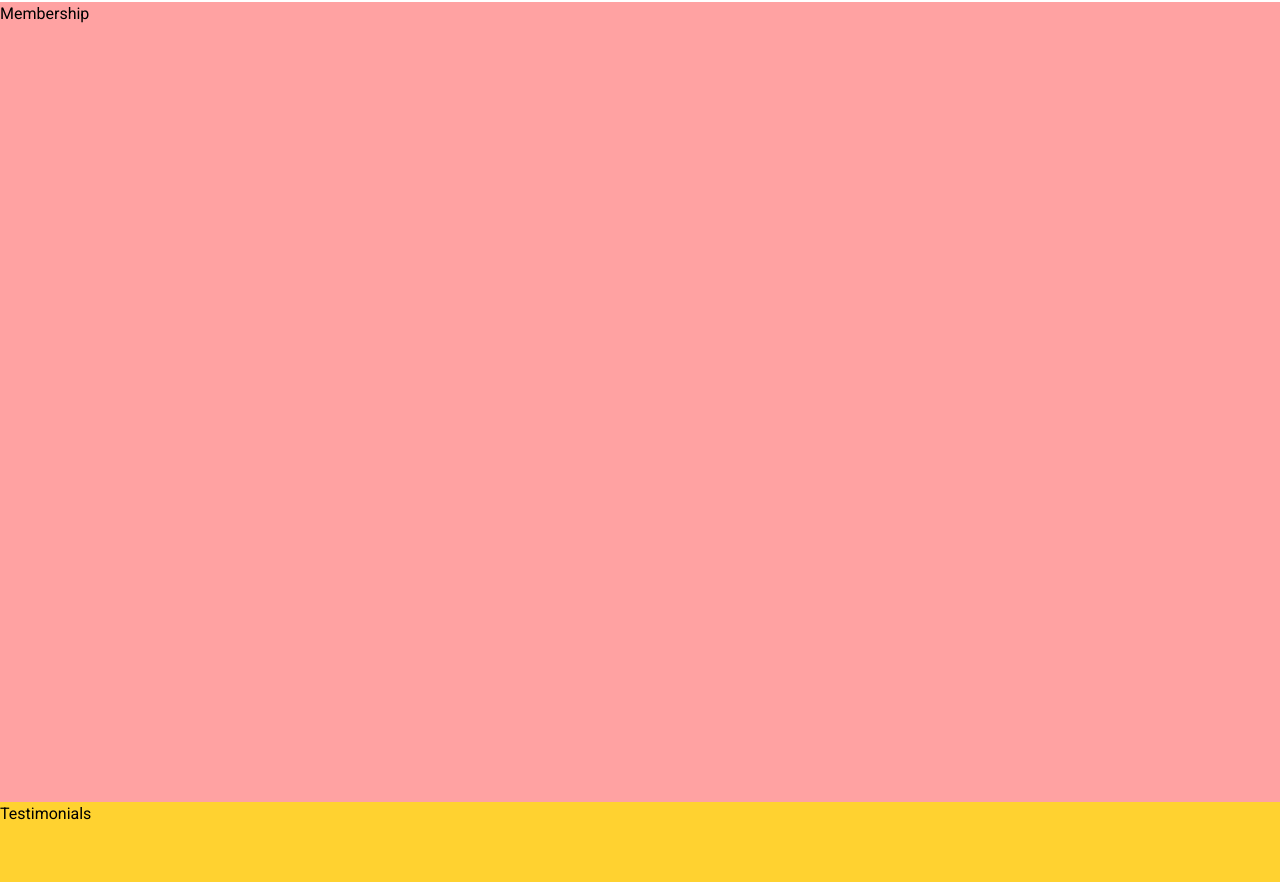
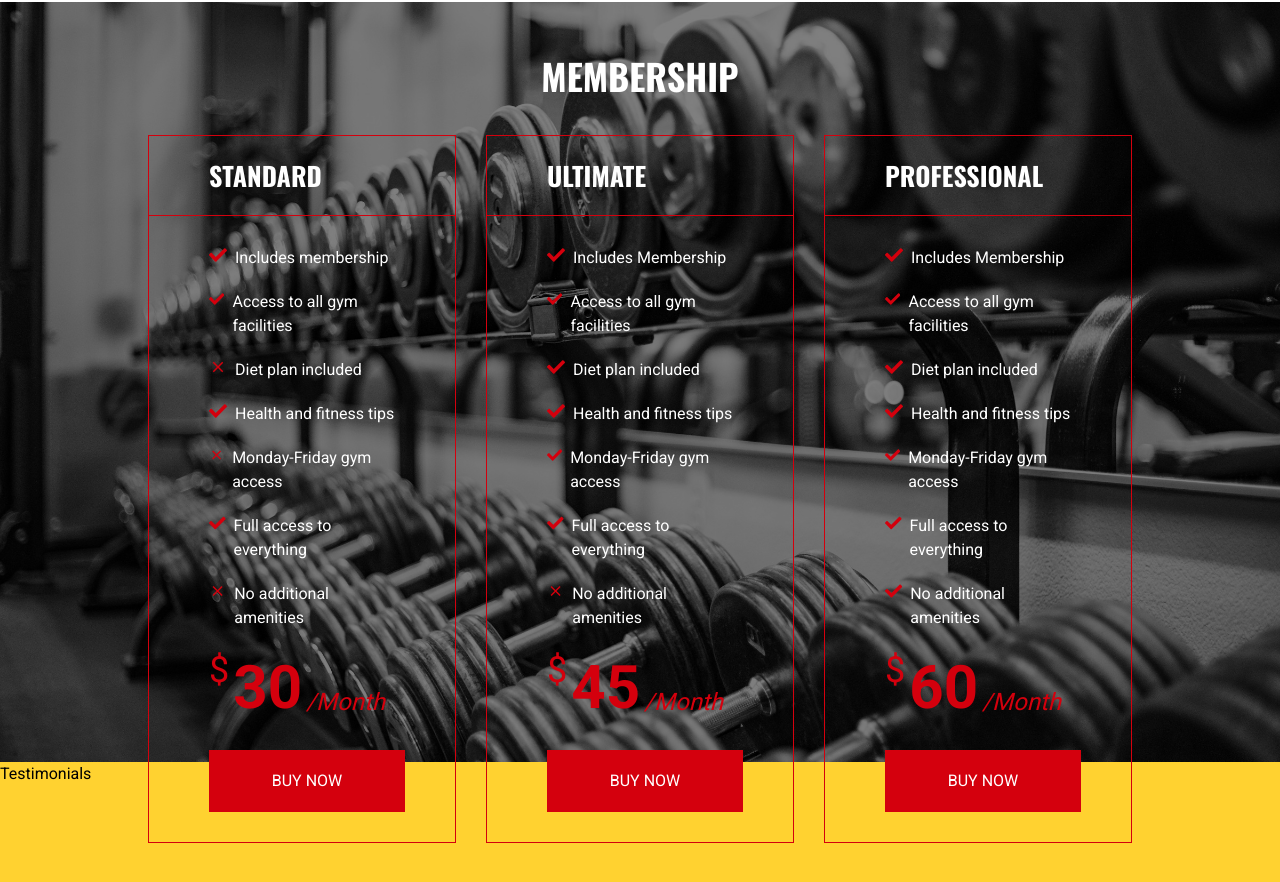
Before and after one commit to MasrulSakib/Iron-Pulse-Fitness-Nextjs, a Next.js app: page / in a window 1280 px wide. Shown: the part 4692-5574 px from the top of the page. Built offline with nearby package versions, Linux system fonts and the light colour scheme.

Commit message:
price section done

```diff
--- a/app/components/Membership/Membership.tsx
+++ b/app/components/Membership/Membership.tsx
@@ -1,7 +1,35 @@
+'use client';
+import { motion } from 'framer-motion';
+import { fadeIn } from '../lib/Varients';
+import MembershipSlides from '../MembershipSlides/MembershipSlides';
+
 const Membership = () => {
     return (
-        <section className='h-screen bg-red-300' id='prices'>Membership</section>
+        <motion.section
+            variants={fadeIn('up', 0.2)}
+            initial='hidden'
+            whileInView={'show'}
+            viewport={{ once: false, amount: 0.2 }}
+            className='py-8 xl:py-0 lg:h-[95vh] bg-membership bg-cover bg-center relative
+         before:w-full before:h-full before:bg-black/50 before:absolute before:top-0 before:z-10'
+            id='prices'>
+            <div className='container mx-auto px-0 text-white h-full flex flex-col relative z-20 xl:pt-24'>
+                <motion.h2
+                    variants={fadeIn('up', 0.4)}
+                    initial='hidden'
+                    whileInView={'show'}
+                    viewport={{ once: false, amount: 0.2 }}
+                    className='h2 text-center mb-8'>Membership</motion.h2>
+                <motion.div
+                    variants={fadeIn('up', 0.6)}
+                    initial='hidden'
+                    whileInView={'show'}
+                    viewport={{ once: false, amount: 0.2 }}
+                    className='px-5 xl:px-0'>
+                    <MembershipSlides></MembershipSlides>
+                </motion.div>
+            </div>
+        </motion.section>
     )
 }
-
 export default Membership
--- /dev/null
+++ b/app/components/MembershipSlides/MembershipSlides.tsx
@@ -0,0 +1,172 @@
+'use client';
+import { Pagination } from "swiper/modules";
+import { Swiper, SwiperSlide } from "swiper/react";
+
+import 'swiper/css';
+import 'swiper/css/pagination';
+import { FaCheck } from "react-icons/fa";
+import CustomButton from "../CustomButton/CustomButton";
+import { MdClose } from "react-icons/md";
+
+const membershipSlides = [
+    {
+        title: 'Standard',
+        price: '30',
+        benefits: [
+            {
+                icon: FaCheck,
+                text: 'Includes membership',
+            },
+            {
+                icon: FaCheck,
+                text: 'Access to all gym facilities',
+            },
+            {
+                icon: MdClose,
+                text: 'Diet plan included',
+            },
+            {
+                icon: FaCheck,
+                text: 'Health and fitness tips',
+            },
+            {
+                icon: MdClose,
+                text: 'Monday-Friday gym access',
+            },
+            {
+                icon: FaCheck,
+                text: 'Full access to everything',
+            },
+            {
+                icon: MdClose,
+                text: 'No additional amenities',
+            },
+        ]
+    },
+    {
+        title: 'Ultimate',
+        price: '45',
+        benefits: [
+            {
+                icon: FaCheck,
+                text: 'Includes Membership',
+            },
+            {
+                icon: FaCheck,
+                text: 'Access to all gym facilities',
+            },
+            {
+                icon: FaCheck,
+                text: 'Diet plan included',
+            },
+            {
+                icon: FaCheck,
+                text: 'Health and fitness tips',
+            },
+            {
+                icon: FaCheck,
+                text: 'Monday-Friday gym access',
+            },
+            {
+                icon: FaCheck,
+                text: 'Full access to everything',
+            },
+            {
+                icon: MdClose,
+                text: 'No additional amenities',
+            },
+        ]
+    },
+    {
+        title: 'Professional',
+        price: '60',
+        benefits: [
+            {
+                icon: FaCheck,
+                text: 'Includes Membership',
+            },
+            {
+                icon: FaCheck,
+                text: 'Access to all gym facilities',
+            },
+            {
+                icon: FaCheck,
+                text: 'Diet plan included',
+            },
+            {
+                icon: FaCheck,
+                text: 'Health and fitness tips',
+            },
+            {
+                icon: FaCheck,
+                text: 'Monday-Friday gym access',
+            },
+            {
+                icon: FaCheck,
+                text: 'Full access to everything',
+            },
+            {
+                icon: FaCheck,
+                text: 'No additional amenities',
+            },
+        ]
+    },
+]
+
+
+const MembershipSlides = () => {
+    return (
+        <Swiper
+            slidesPerView={1}
+            modules={[Pagination]}
+            pagination={{
+                clickable: true,
+            }}
+            breakpoints={{
+                768: {
+                    slidesPerView: 2,
+                    spaceBetween: 30,
+
+                },
+                1024: {
+                    slidesPerView: 3,
+                    spaceBetween: 30,
+
+                }
+            }}
+            className="min-h-[680px]"
+        >
+            {membershipSlides.map((item, index) => {
+                return <SwiperSlide key={index}>
+                    <div className="border border-accent hover:bg-primary-300/80
+                     transition-all duration-300 w-full max-w-sm xl:max-w-none mx-auto">
+                        <div className="py-5 px-[60px] border-b border-accent">
+                            <h4 className="h4">{item.title}</h4>
+                        </div>
+                        <div className="py-[30px] px-[60px]">
+                            <ul className="flex flex-col gap-5 mb-7">
+                                {item.benefits.map((item, index) => {
+                                    return (
+                                        <li className="flex flex-center gap-2" key={index}>
+                                            <item.icon className="text-accent text-lg" />
+                                            {item.text}
+                                        </li>
+                                    )
+                                })}
+                            </ul>
+                            <p className="text-accent mb-8 flex gap-1 items-center">
+                                <sup className="text-3xl sm:text-4xl">$</sup>
+                                <strong className="text-5xl sm:text-6xl">{item.price}</strong>
+                                <em className="self-end text-xl sm:text-2xl">/Month</em>
+                            </p>
+                            <CustomButton containerStyles="w-[176px] sm:w-[196px] h-[52px] sm:h-[62px]" text="Buy now"></CustomButton>
+                        </div>
+
+                    </div>
+                </SwiperSlide>
+            })}
+        </Swiper>
+    )
+}
+
+export default MembershipSlides
--- a/app/globals.css
+++ b/app/globals.css
@@ -55,6 +55,10 @@
     .bg-hero {
         background-image: var(--background-image-hero);
     }
+
+    .bg-membership {
+        background-image: var(--background-image-membership);
+    }
 }
 
 @theme {
@@ -75,4 +79,5 @@
     --color-accent: #d4000d;
     /* --spacing-widest: -3px; */
     --background-image-hero: url(/assets/img/hero/bg.jpg);
+    --background-image-membership: url(/assets/img/membership/bg.jpg);
 }
```
Also changed, not shown: public/assets/img/membership/bg.jpg.
